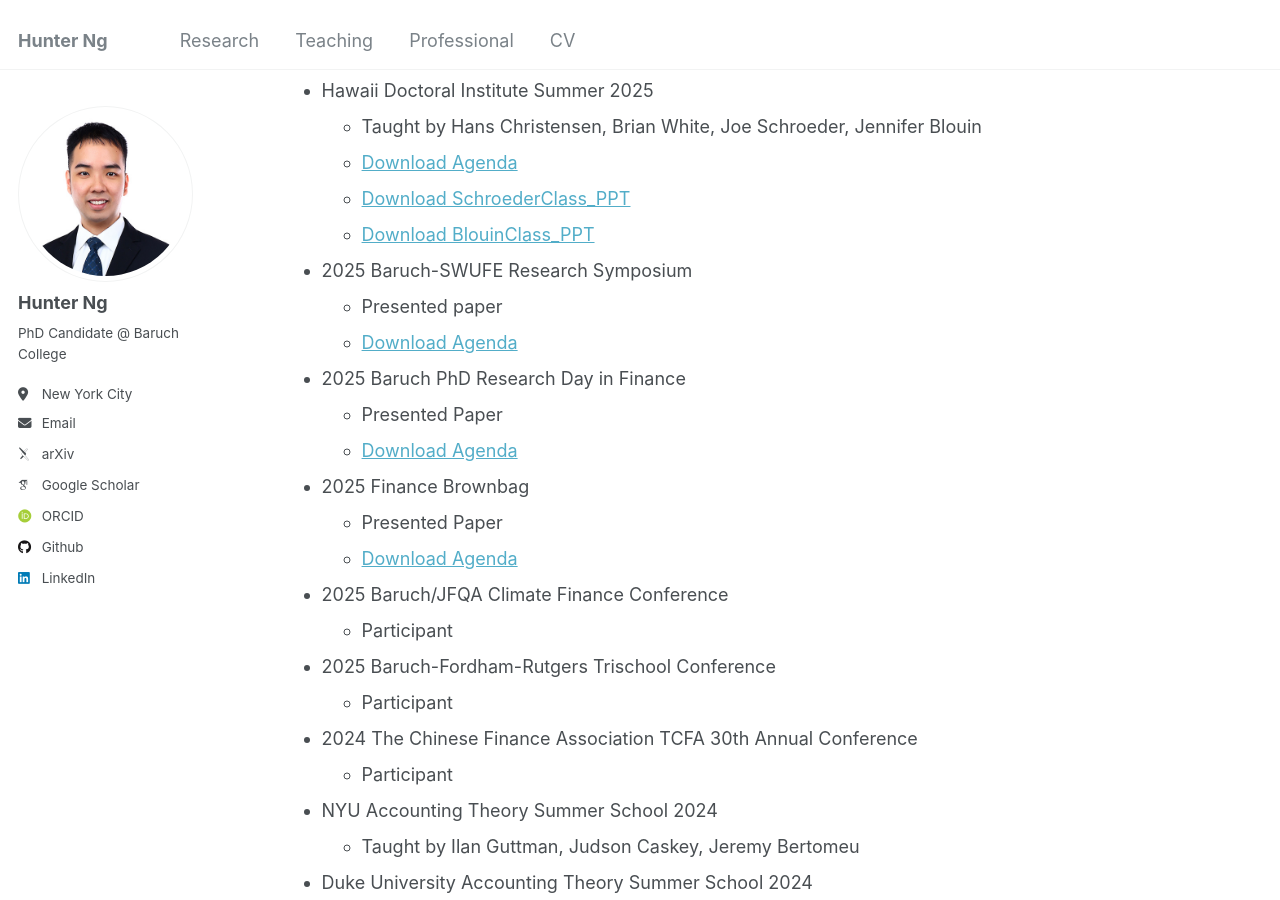
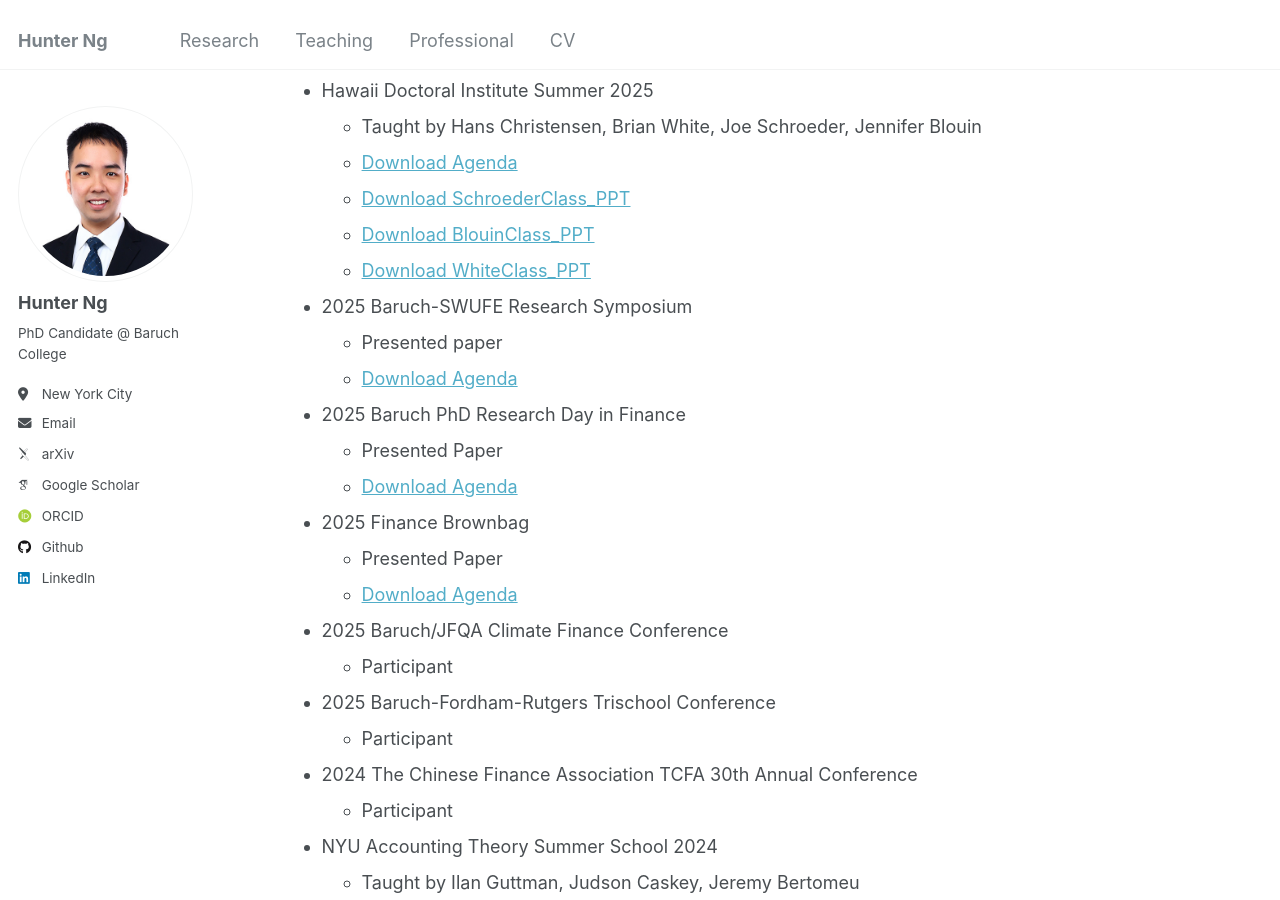
Before and after one commit to hunternbh/hunterng, a Jekyll site: the page built from _pages/research.md, in a window 1280 px wide and 900 px high, scrolled down 2761 px. Built offline with Jekyll 4.4.1, drawn with Linux system fonts in a browser that asks for light colours; some web fonts are replaced.

Commit message:
Update research.md

```diff
--- a/_pages/research.md
+++ b/_pages/research.md
@@ -54,6 +54,7 @@ redirect_from:
   - [Download Agenda]({{ site.baseurl }}/files/HARDI_2025_Book of Resume.pdf)
   - [Download SchroederClass_PPT]({{ site.baseurl }}/files/hardi_2025_presentation.pdf)
   - [Download BlouinClass_PPT]({{ site.baseurl }}/files/hardi_blouin.pdf)
+  - [Download WhiteClass_PPT]({{ site.baseurl }}/files/white_ppt.pdf)
 - 2025 Baruch-SWUFE Research Symposium
   - Presented paper
   - [Download Agenda]({{ site.baseurl }}/files/2025 Baruch-SWUFE Research Symposium Agenda.pdf)
```
